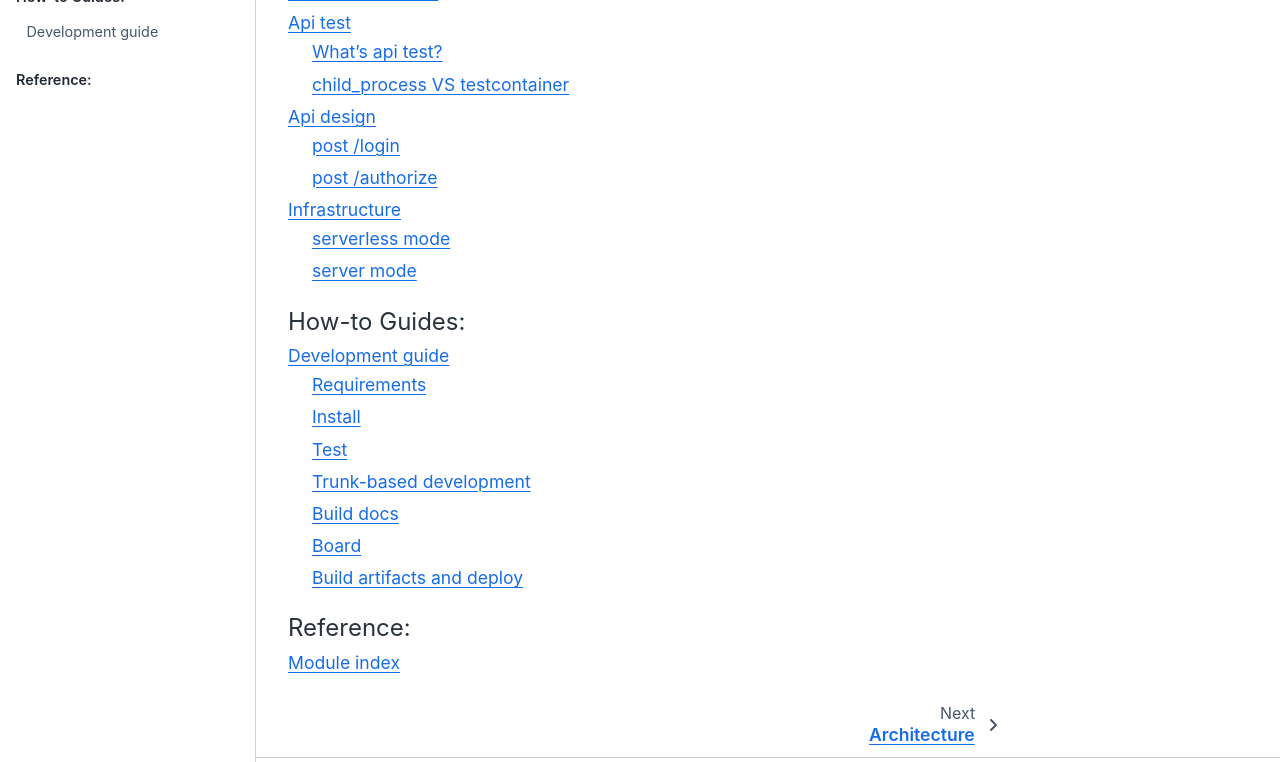
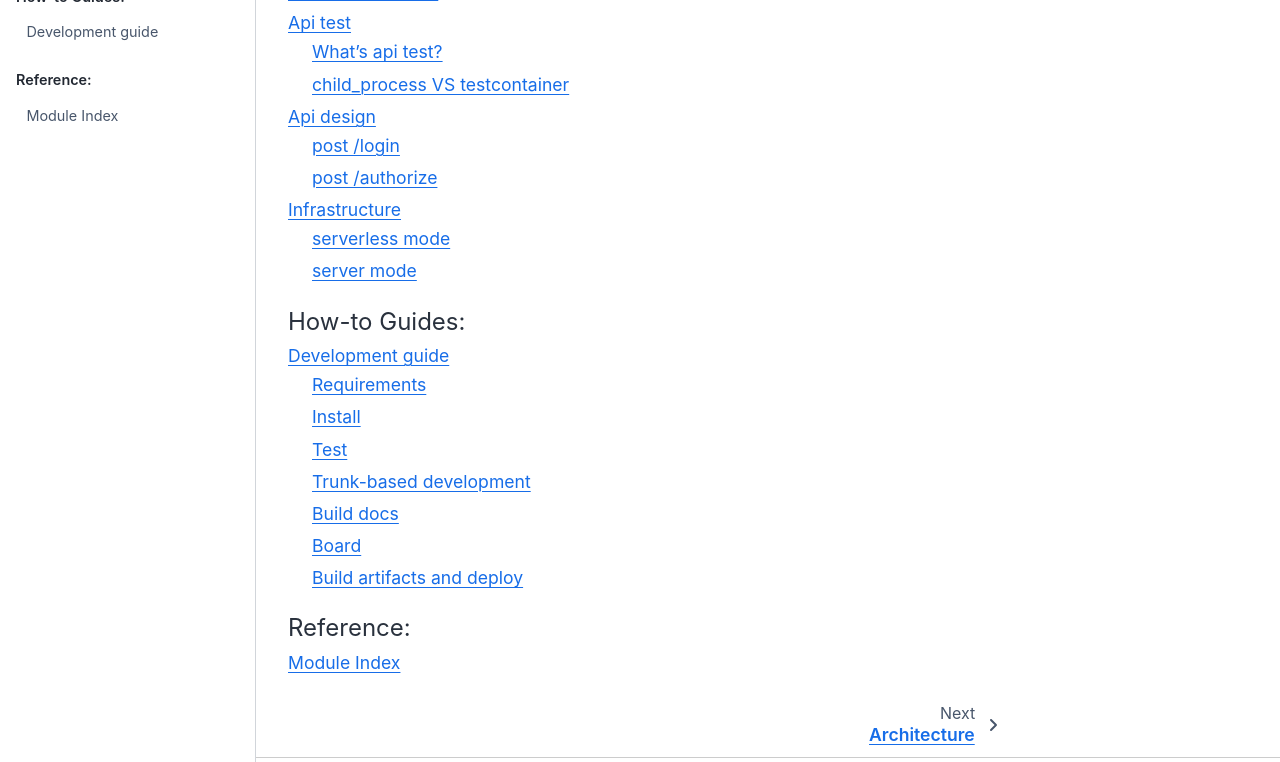
Before and after one commit to DevecorSoft/tinyoauth, a Sphinx documentation site: the page built from docs/source/index.rst, in a window 1280 px wide and 1237 px high. Shown: the part 402-1164 px from the top of the window. Built offline with Sphinx 7.4.7 and the Sphinx Book theme 1.1.4, drawn with Linux system fonts in a browser that asks for light colours; some of the changed lines change nothing that is shown.

Commit message:
optmize module index in toctree

```diff
--- a/docs/source/index.rst
+++ b/docs/source/index.rst
@@ -28,4 +28,4 @@ Welcome to tinyoauth's documentation!
    :maxdepth: 2
    :caption: Reference:
 
-   Module index <reference#http://>
+   reference/index
--- /dev/null
+++ b/docs/source/reference/index.md
@@ -0,0 +1 @@
+# [Module Index](reference)
```
